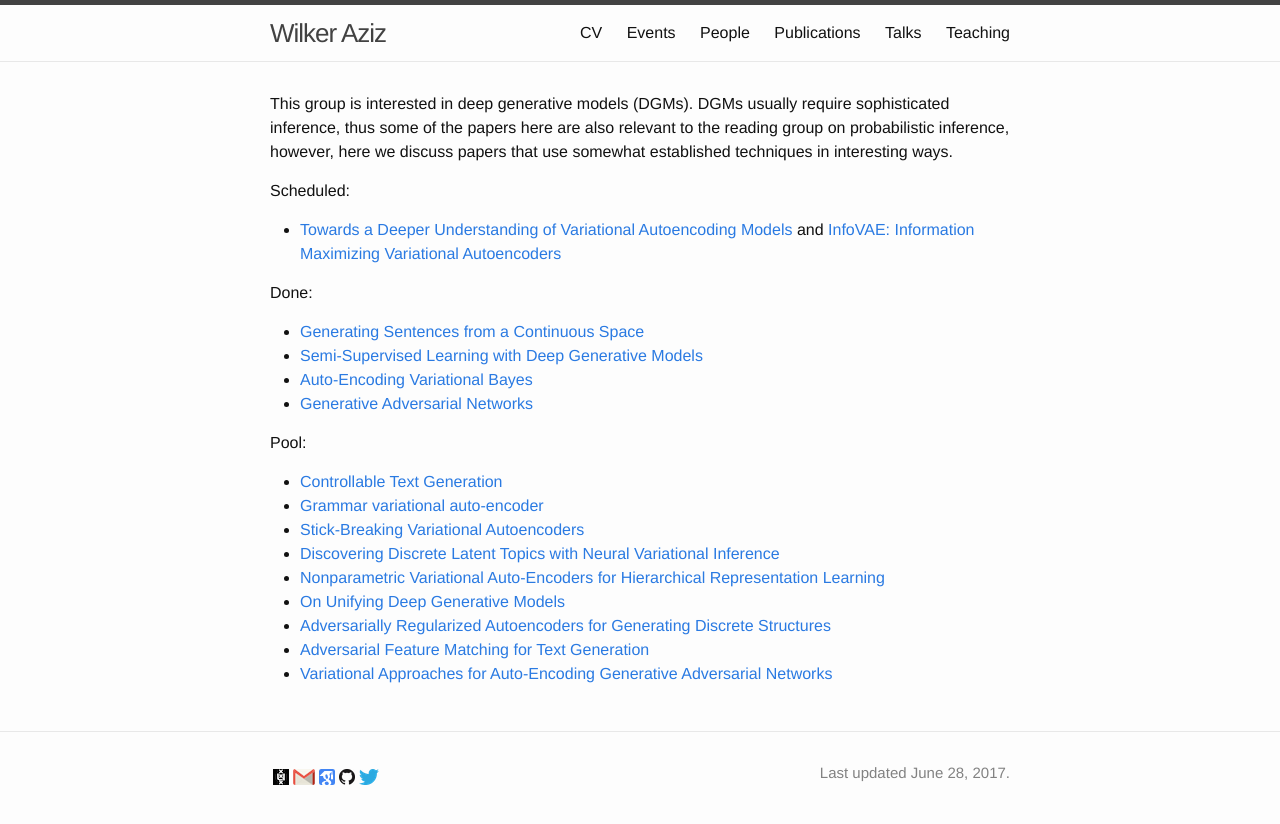
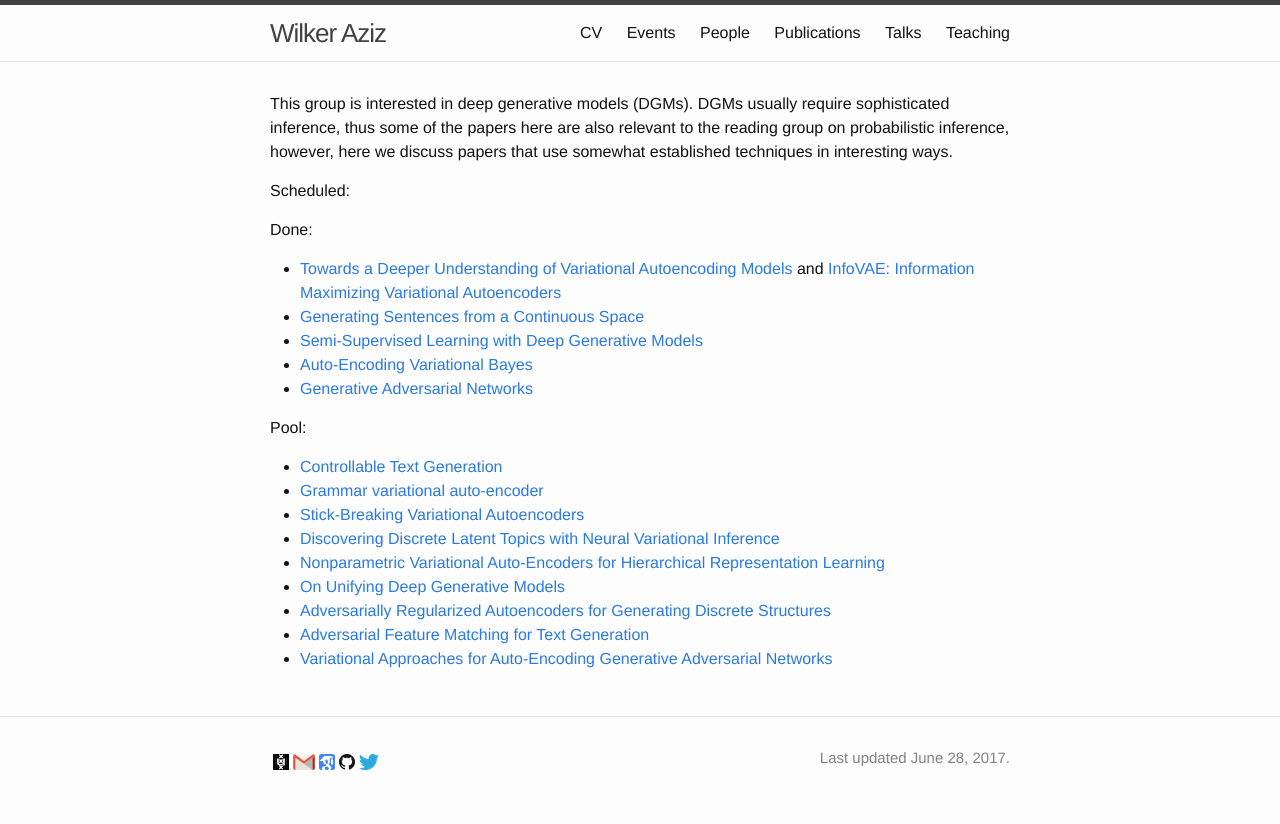
Before and after one commit to wilkeraziz/oldsite, a Jekyll site: the page built from pages/dgm.markdown, in a window 1280 px wide. Shown: the top 824 px of the page. Built offline with Jekyll 4.4.1, drawn with Linux system fonts in a browser that asks for light colours.

Commit message:
Update DGM list

```diff
--- a/pages/dgm.markdown
+++ b/pages/dgm.markdown
@@ -9,10 +9,10 @@ This group is interested in deep generative models (DGMs). DGMs usually require
 
 Scheduled:
 
-* [Towards a Deeper Understanding of Variational Autoencoding Models](https://arxiv.org/pdf/1702.08658.pdf) and [InfoVAE: Information Maximizing Variational Autoencoders](https://arxiv.org/pdf/1706.02262.pdf)
 
 Done:
 
+* [Towards a Deeper Understanding of Variational Autoencoding Models](https://arxiv.org/pdf/1702.08658.pdf) and [InfoVAE: Information Maximizing Variational Autoencoders](https://arxiv.org/pdf/1706.02262.pdf)
 * [Generating Sentences from a Continuous Space](//arxiv.org/pdf/1511.06349.pdf)
 * [Semi-Supervised Learning with Deep Generative Models](https://arxiv.org/pdf/1406.5298.pdf)
 * [Auto-Encoding Variational Bayes](https://arxiv.org/pdf/1312.6114.pdf)
```
